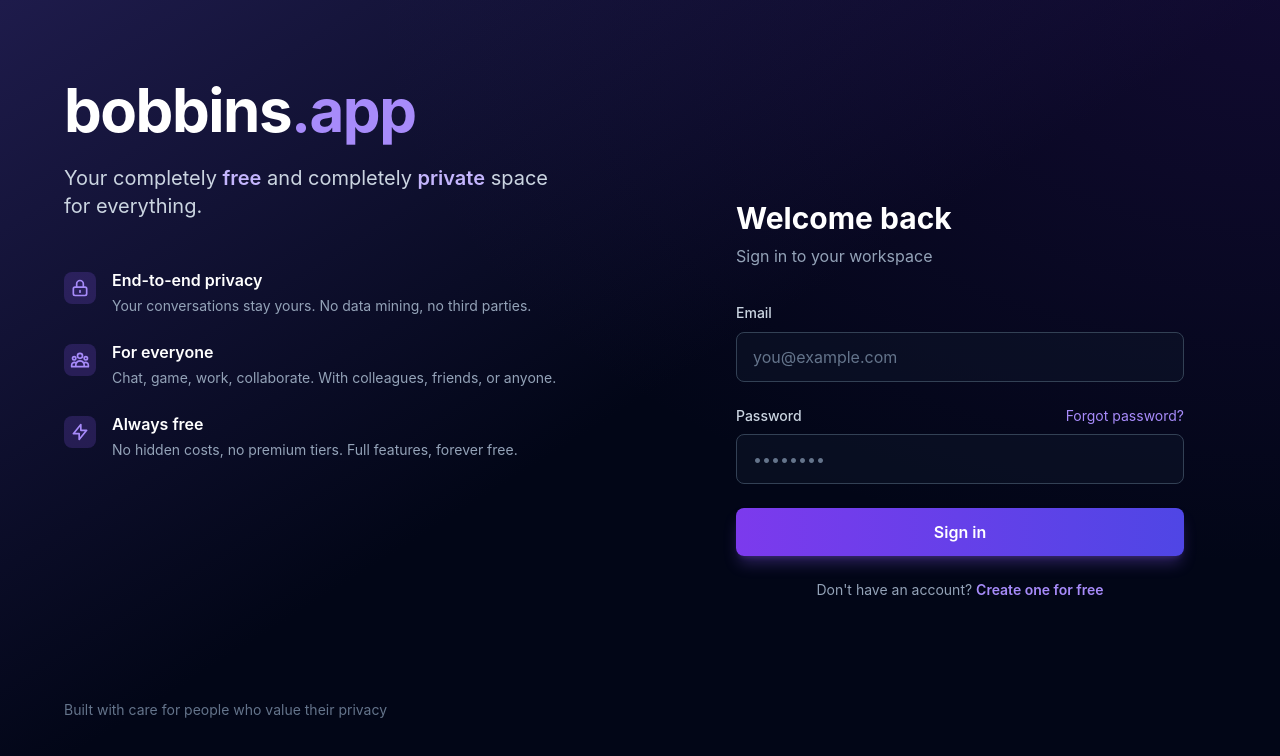
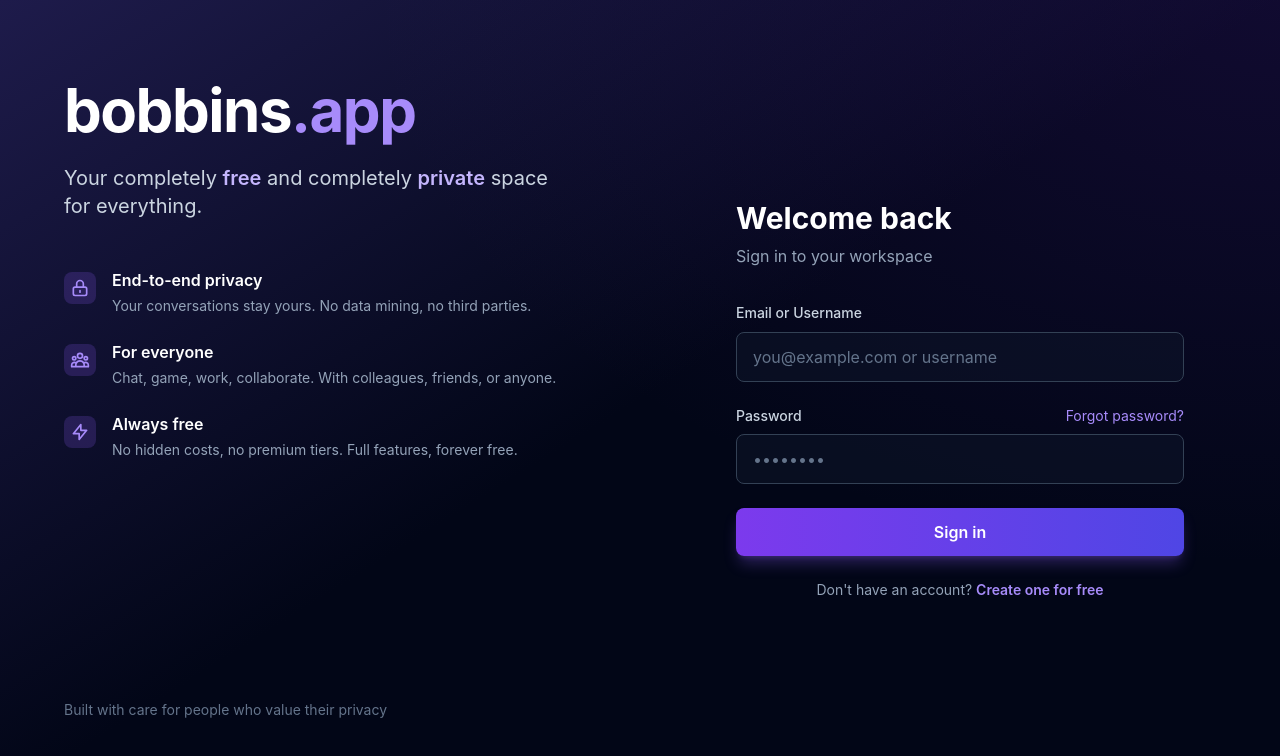
Before and after one commit to stewartwebb/bobbins, a React (Create React App) app in the folder client/: page / in a window 1280 px wide. Shown: the top 756 px of the page. Built offline with nearby package versions, Linux system fonts and the light colour scheme; no server answers; the HTML template or start-up script is replaced by a standard one.

Commit message:
Update login to accept username or email
Co-authored-by: stewartwebb <2047191+stewartwebb@users.noreply.github.com>

```diff
--- a/client/src/pages/LoginPage.tsx
+++ b/client/src/pages/LoginPage.tsx
@@ -4,7 +4,7 @@ import { Link, useNavigate } from 'react-router-dom';
 import { authAPI } from '../services/api';
 
 const LoginPage: React.FC = () => {
-  const [email, setEmail] = useState('');
+  const [identifier, setIdentifier] = useState('');
   const [password, setPassword] = useState('');
   const [isLoading, setIsLoading] = useState(false);
   const [error, setError] = useState('');
@@ -16,7 +16,7 @@ const LoginPage: React.FC = () => {
     setError('');
 
     try {
-      const response = await authAPI.login({ email, password });
+      const response = await authAPI.login({ identifier, password });
       localStorage.setItem('authToken', response.data.token);
       localStorage.setItem('authTokenExpiresAt', response.data.expires_at);
 
@@ -37,8 +37,8 @@ const LoginPage: React.FC = () => {
     }
   };
 
-  const handleEmailChange = (event: ChangeEvent<HTMLInputElement>) => {
-    setEmail(event.target.value);
+  const handleIdentifierChange = (event: ChangeEvent<HTMLInputElement>) => {
+    setIdentifier(event.target.value);
   };
 
   const handlePasswordChange = (event: ChangeEvent<HTMLInputElement>) => {
@@ -114,18 +114,18 @@ const LoginPage: React.FC = () => {
 
             <form onSubmit={handleLogin} className="space-y-6">
               <div className="space-y-2">
-                <label htmlFor="email" className="text-sm font-medium text-slate-300">
-                  Email
+                <label htmlFor="identifier" className="text-sm font-medium text-slate-300">
+                  Email or Username
                 </label>
                 <input
-                  id="email"
-                  type="email"
-                  autoComplete="email"
+                  id="identifier"
+                  type="text"
+                  autoComplete="username"
                   required
-                  value={email}
-                  onChange={handleEmailChange}
+                  value={identifier}
+                  onChange={handleIdentifierChange}
                   className="w-full rounded-lg border border-slate-700 bg-slate-900/50 px-4 py-3 text-slate-100 placeholder-slate-500 focus:border-violet-500 focus:outline-none focus:ring-2 focus:ring-violet-500/40 transition"
-                  placeholder="you@example.com"
+                  placeholder="you@example.com or username"
                 />
               </div>
 
--- a/client/src/types/index.ts
+++ b/client/src/types/index.ts
@@ -67,7 +67,7 @@ export interface MessageAttachment {
 }
 
 export interface LoginRequest {
-  email: string;
+  identifier: string;
   password: string;
 }
 
```
Also changed, not shown: 2 other files (tests, documents, lock files or other folders).
